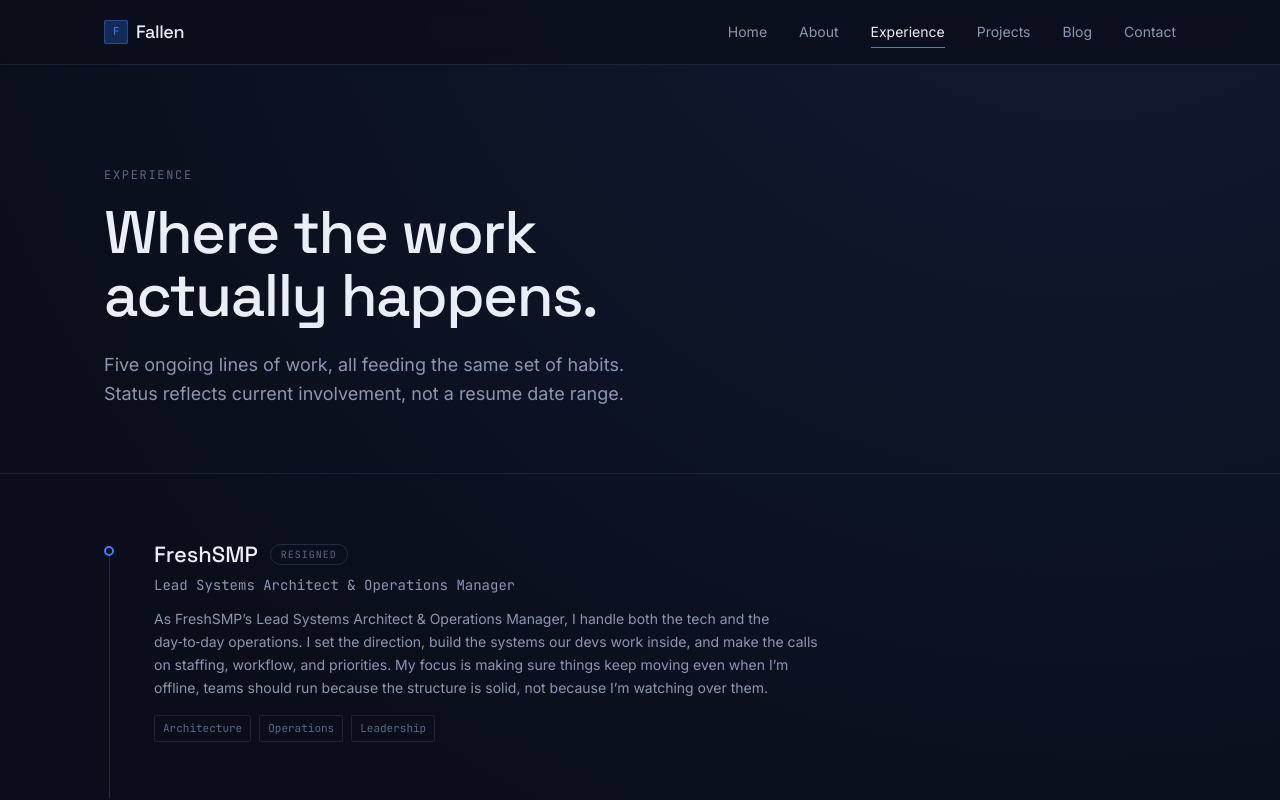
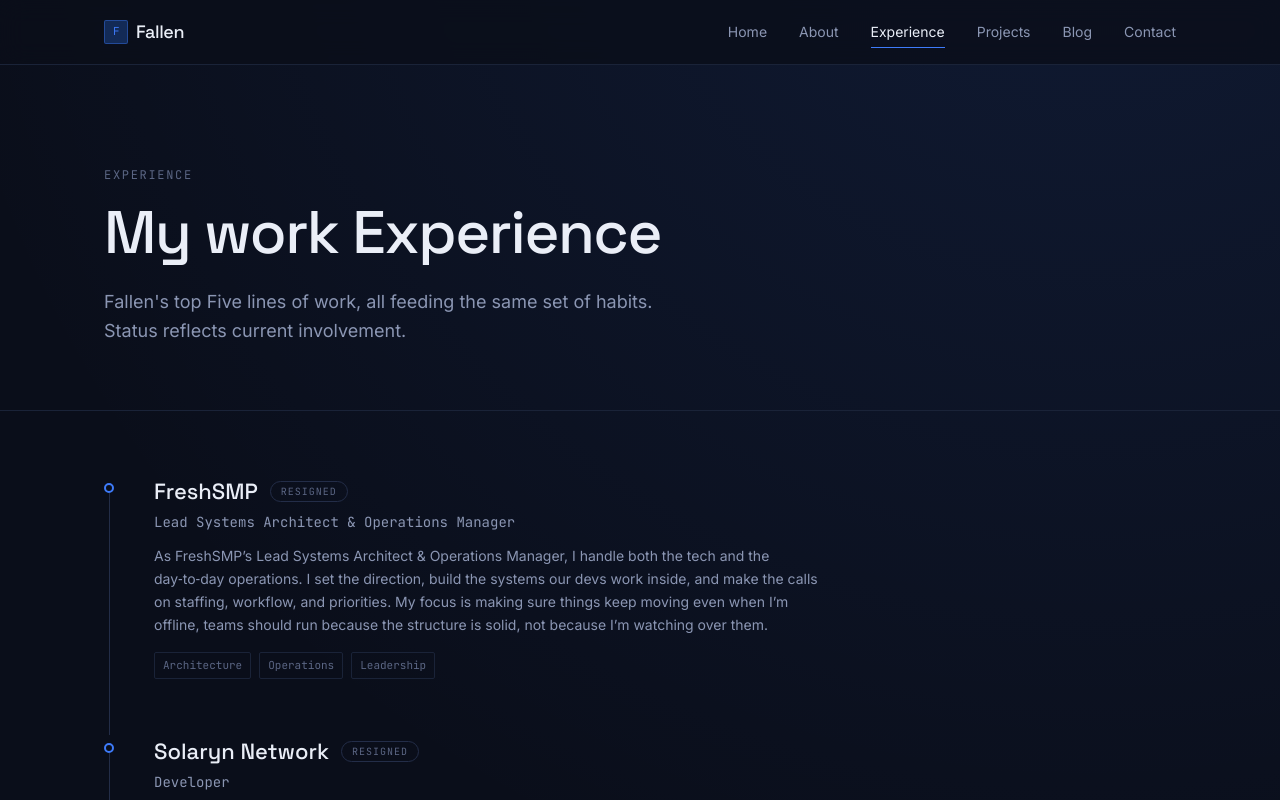
Before and after one commit to Kaze101-dev/Kaze-portfolio-website, a Next.js app in the folder fallen-portfolio/: page /experience in a window 1280 px wide. Shown: the top 800 px of the page. Built offline with nearby package versions, Linux system fonts and the light colour scheme.

Commit message:
Update page.tsx

```diff
--- a/fallen-portfolio/app/experience/page.tsx
+++ b/fallen-portfolio/app/experience/page.tsx
@@ -18,11 +18,11 @@ export default function ExperiencePage() {
           <RevealSection>
             <span className="mono-label">{"Experience"}</span>
             <h1 className="mt-4 max-w-2xl text-4xl md:text-5xl font-medium text-balance">
-              Where the work actually happens.
+              My work Experience
             </h1>
             <p className="mt-6 max-w-xl text-lg text-ink-dim">
-              Five ongoing lines of work, all feeding the same set of habits.
-              Status reflects current involvement, not a resume date range.
+              Fallen's top Five lines of work, all feeding the same set of habits.
+              Status reflects current involvement.
             </p>
           </RevealSection>
         </Container>
```
